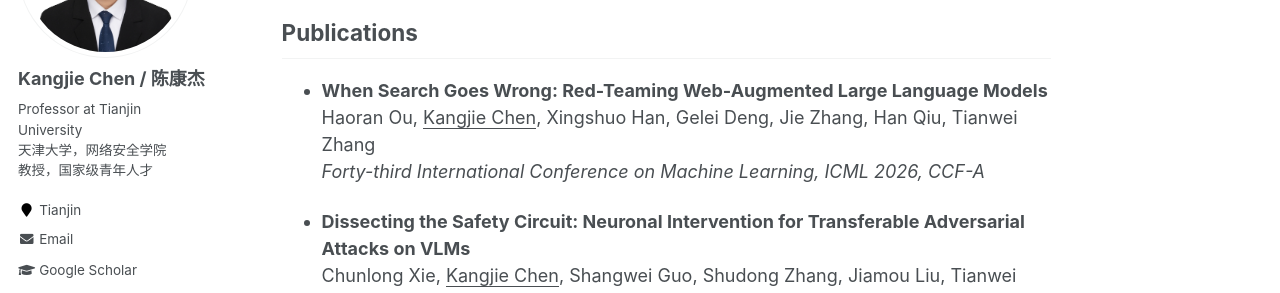
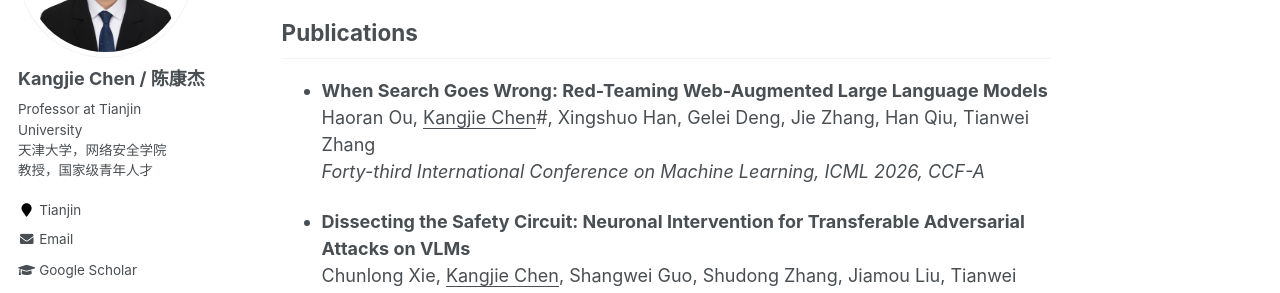
Before and after one commit to kangjie-chen/kangjie-chen.github.io, a Jekyll site: the page built from _pages/about.md, in a window 1280 px wide and 900 px high, scrolled down 565 px. Shown: the part 153-446 px from the top of the window. Built offline with Jekyll 4.4.1, drawn with Linux system fonts in a browser that asks for light colours.

```diff
--- a/_pages/about.md
+++ b/_pages/about.md
@@ -24,7 +24,7 @@ I am actively seeking highly **self-motivated** Master’s students, PhD student
 
 - **When Search Goes Wrong: Red-Teaming Web-Augmented Large Language Models**
   <br/>
-  Haoran Ou, <u>Kangjie Chen</u>, Xingshuo Han, Gelei Deng, Jie Zhang, Han Qiu, Tianwei Zhang
+  Haoran Ou, <u>Kangjie Chen</u>\#, Xingshuo Han, Gelei Deng, Jie Zhang, Han Qiu, Tianwei Zhang
   <br/>
   *Forty-third International Conference on Machine Learning, ICML 2026, CCF-A*
 
```
